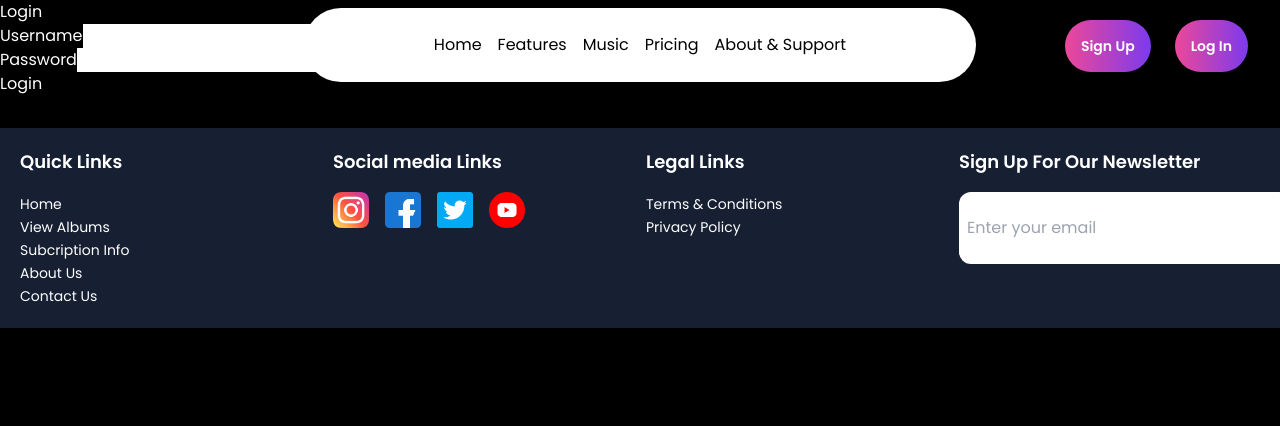
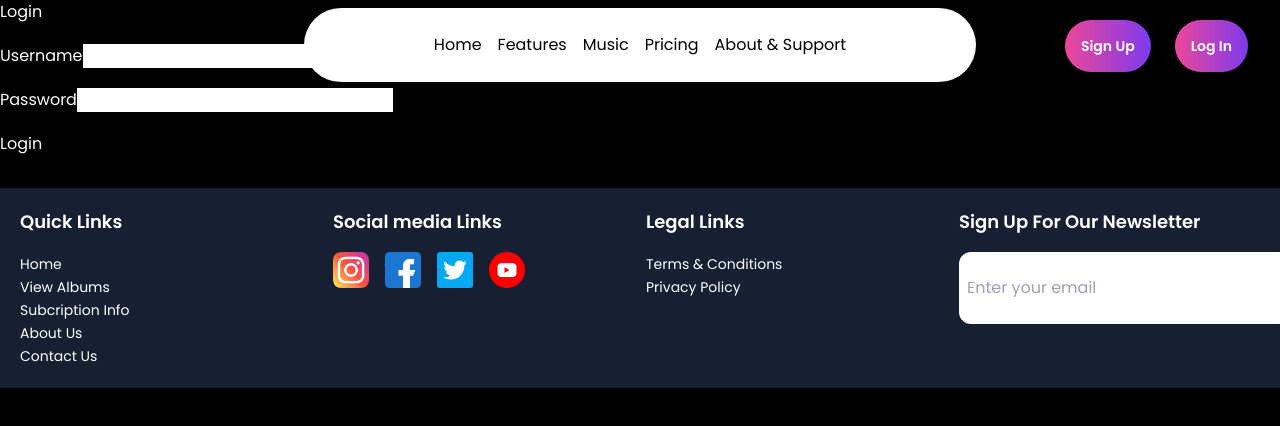
Before and after one commit to Pradikshan/aws-frontend, a React (Vite) app: page /login in a window 1280 px wide. Shown: the top 426 px of the page. Built offline with nearby package versions, Linux system fonts and the light colour scheme; what amazon-cognito-identity-js would draw is missing.

Commit message:
Added form styles

```diff
--- a/src/index.css
+++ b/src/index.css
@@ -42,3 +42,8 @@ ul li {
 .feature-heading {
   @apply text-[2.8rem] font-semibold mb-5;
 }
+
+/* Signup form styles */
+.form-group {
+  @apply my-5;
+}
```
